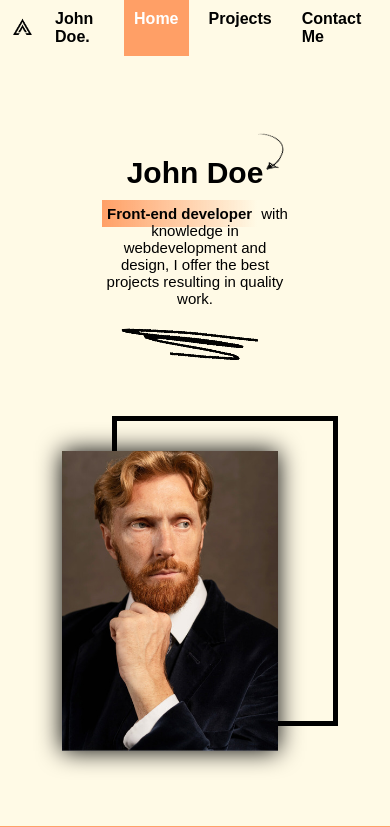
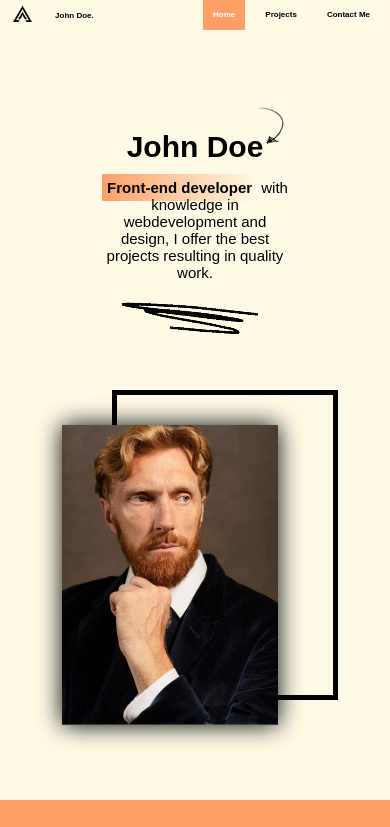
Before and after one commit to AmeyGaikar/capstone-project, a plain HTML site: page index.html in a window 390 px wide. Shown: the top 827 px of the page. Drawn offline with Linux system fonts and the light colour scheme; files whose address does not match are found by name; a web font is replaced by a local one.

Commit message:
"Added font size styles for .firstpart a and .secondpart a elements in two separate locations."

```diff
--- a/style.css
+++ b/style.css
@@ -464,6 +464,15 @@ button {
         }
 
 
+        .firstpart a {
+            font-size: 10px;
+
+        }
+
+        .secondpart a {
+            font-size: 10px;
+        }
+
 
     }
 
@@ -483,5 +492,14 @@ button {
         .cropped-profile img {
             height: 300px;
         }
+
+        .firstpart a {
+            font-size: 8px;
+
+        }
+
+        .secondpart a {
+            font-size: 8px;
+        }
     }
 }
```
